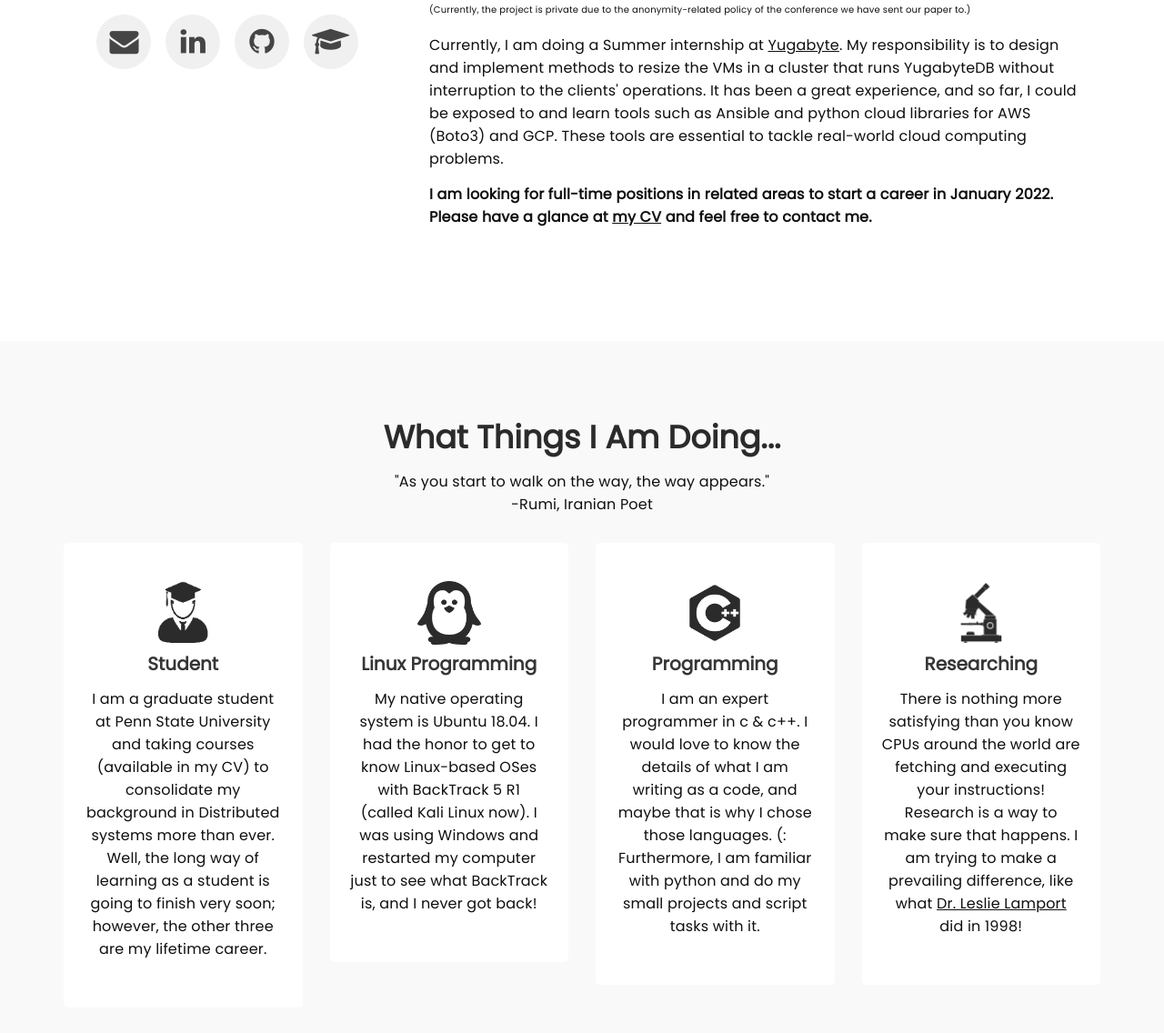
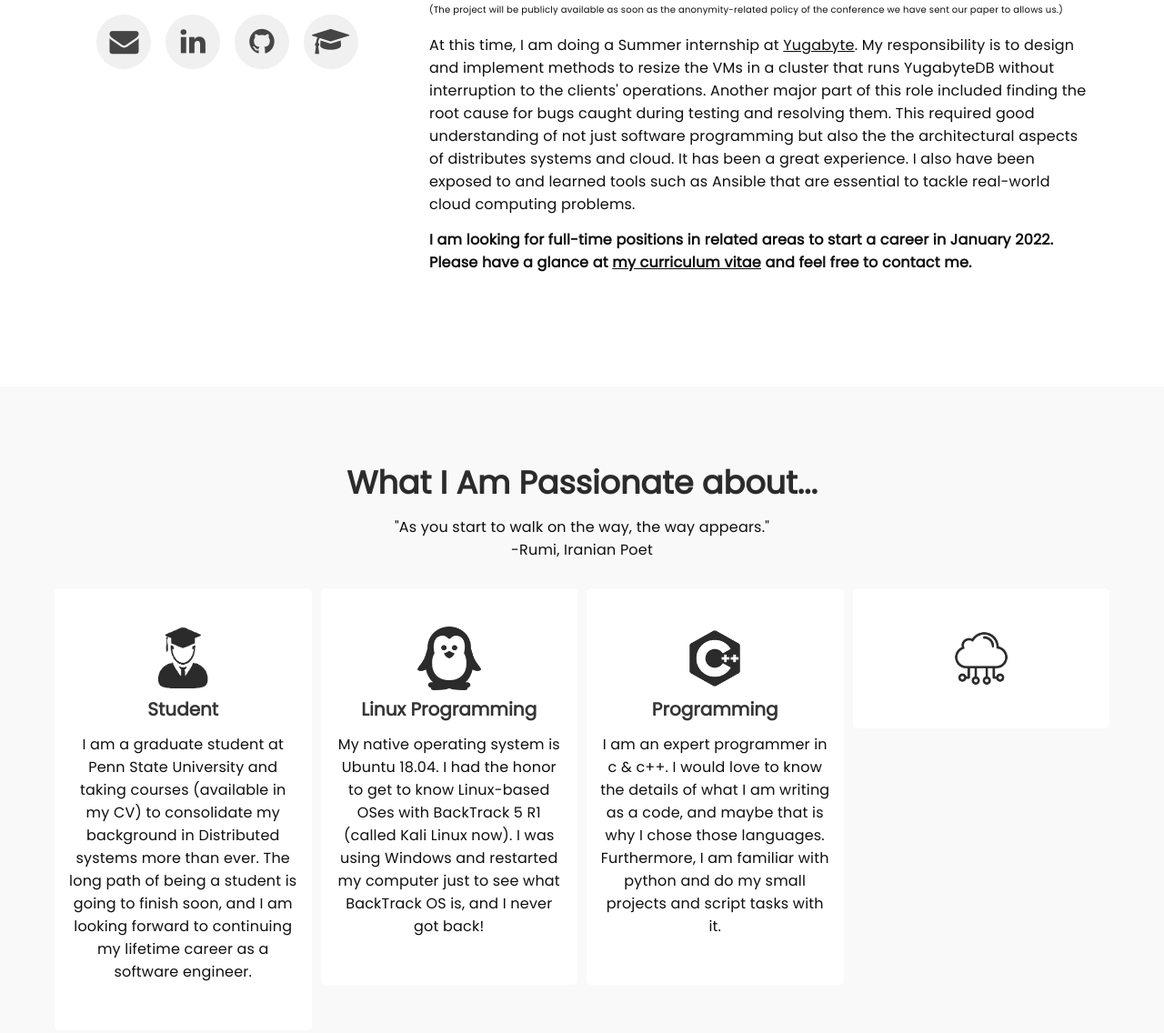
Before and after one commit to shahrooz1997/shahrooz1997.github.io, a plain HTML site: page index.html in a window 1280 px wide. Shown: the part 1266-2402 px from the top of the page at 91% size. Drawn offline with Linux system fonts and the light colour scheme; a script that the page names is missing.

Commit message:
Big update

```diff
--- a/css/shahrooz.css
+++ b/css/shahrooz.css
@@ -40,11 +40,26 @@
 	background-size: cover;
 }
 
+
 .service-thumb:hover .researching {
 	background-image: url("../images/researching2.png");
 	background-size: cover;
 }
 
+.cloudcomp {
+	-webkit-transition: background-image 0.4s ease;
+	transition: background-image 0.4s ease;
+	margin: 0 auto;
+	background-image: url("../images/cloudcomp.png");
+	width: 70px;
+	height: 70px;
+	background-size: cover;
+}
+
+.service-thumb:hover .cloudcomp {
+	background-image: url("../images/cloudcomp2.png");
+	background-size: cover;
+}
 
 .student {
 	-webkit-transition: background-image 0.4s ease;
--- a/css/tooplate-style.css
+++ b/css/tooplate-style.css
@@ -245,7 +245,7 @@ a:hover, a:active, a:focus {
 .service-thumb {
   background: #ffffff;
   border-radius: 5px;
-  padding: 42px 22px;
+  padding: 42px 15px;
   cursor: crosshair;
   position: relative;
   top: 0;
@@ -453,6 +453,11 @@ footer p {
   top: -5px;
 }
 
+.sh-custom {
+  padding-right: 5px;
+  padding-left: 5px;
+}
+
 
 
 /*---------------------------------------
--- a/index.html
+++ b/index.html
@@ -155,11 +155,11 @@
                               <p>I am a second-year MS student at the <a href="https://www.eecs.psu.edu/"><font color="0f0f0f"><u>Electrical Engineering And Computer Science Department</u></font></a> at <a href="https://www.psu.edu/"><font color="0f0f0f"><u>Pennsylvania State University</u></font></a>. I am working under the supervision of <a href="http://www.cse.psu.edu/~buu1/"><font color="0f0f0f"><u>Professor Bhuvan Urgaonkar</u></font></a> and <a href="http://www.ee.psu.edu/viveck/"><font color="0f0f0f"><u>Professor Viveck Cadambe</u></font></a>.</p>
                               <!-- <p>My research interests are Distributed systems, Storage systems, Computer systems, and Computer architecture.</p> -->
                               <p>I have been working on cost-efficient geo-distributed storage systems leveraging both replication and erasure coding. My colleagues and I developed an optimization framework to pick the near-optimal configuration for deploying a linearizable key-value store. We also created a linearizable key-value store using <a href="https://groups.csail.mit.edu/tds/papers/Attiya/TM-423.pdf"><font color="0f0f0f"><u>ABD</u></font></a> and <a href="https://arxiv.org/pdf/1407.4167.pdf"><font color="0f0f0f"><u>CAS</u></font></a> that periodically calls our optimizer to find the optimal configuration and change the objects' configuration to the optimal one while maintaining linearizability.<br>
-                              <font size="1">(Currently, the project is private due to the anonymity-related policy of the conference we have sent our paper to.)</font></p>
+                              <font size="1">(The project will be publicly available as soon as the anonymity-related policy of the conference we have sent our paper to allows us.)</font></p>
 
-                              <p>Currently, I am doing a Summer internship at <a href="https://www.yugabyte.com/"><font color="0f0f0f"><u>Yugabyte</u></font></a>. My responsibility is to design and implement methods to resize the VMs in a cluster that runs YugabyteDB without interruption to the clients' operations. It has been a great experience, and so far, I could be exposed to and learn tools such as Ansible and python cloud libraries for AWS (Boto3) and GCP. These tools are essential to tackle real-world cloud computing problems.</p>
+                              <p>At this time, I am doing a Summer internship at <a href="https://www.yugabyte.com/"><font color="0f0f0f"><u>Yugabyte</u></font></a>. My responsibility is to design and implement methods to resize the VMs in a cluster that runs YugabyteDB without interruption to the clients' operations. Another major part of this role included finding the root cause for bugs caught during testing and resolving them. This required good understanding of not just software programming but also the the architectural aspects of distributes systems and cloud. It has been a great experience. I also have been exposed to and learned tools such as Ansible that are essential to tackle real-world cloud computing problems.</p>
 
-                              <p><b>I am looking for full-time positions in related areas to start a career in January 2022. Please have a glance at <a href="./Hamidreza_CV.pdf" target="_blank" rel="noopener noreferrer"><font color="0f0f0f"><u>my CV</u></font></a> and feel free to contact me.</b></p>
+                              <p><b>I am looking for full-time positions in related areas to start a career in January 2022. Please have a glance at <a href="./Hamidreza_CV.pdf" target="_blank" rel="noopener noreferrer"><font color="0f0f0f"><u>my curriculum vitae</u></font></a> and feel free to contact me.</b></p>
 
 
                               <!-- <p>I am also known by my nickname, Shahrooz.</p>
@@ -182,29 +182,29 @@
 
                <div class="wow fadeInUp section-title" data-wow-delay="0.2s">
                     <!-- SECTION TITLE -->
-                    <h2>What Things I Am Doing...</h2>
+                    <h2>What I Am Passionate about...</h2>
                     <p>"As you start to walk on the way, the way appears."
                     <br>-Rumi, Iranian Poet</p>
                </div>
 
 
-               <div class="col-md-3 col-sm-6 wow fadeInUp" data-wow-delay="0.35s">
+               <div class="col-md-3 col-sm-6 wow fadeInUp sh-custom" data-wow-delay="0.35s">
                     <div class="service-thumb">
                          <!-- <i class="fa fa-clone"></i> -->
                          <!-- <img src="images/student.png" width="70px"> -->
                          <div class="student"></div>
                          <h4>Student</h4>
-                         <p>I am a graduate student at Penn State University and taking courses (available in my CV) to consolidate my background in Distributed systems more than ever. Well, the long way of learning as a student is going to finish very soon; however, the other three are my lifetime career.</p>
+                         <p>I am a graduate student at Penn State University and taking courses (available in my CV) to consolidate my background in Distributed systems more than ever. The long path of being a student is going to finish soon, and I am looking forward to continuing my lifetime career as a software engineer.</p>
                     </div>
                </div>
 
-               <div class="col-md-3 col-sm-6 wow fadeInUp" data-wow-delay="0.35s">
+               <div class="col-md-3 col-sm-6 wow fadeInUp sh-custom" data-wow-delay="0.35s">
                     <div class="service-thumb">
                          <!-- <i class="fa fa-clone"></i> -->
                          <!-- <img src="images/linux.png" width="70px"> -->
                          <div class="linux"></div>
                          <h4>Linux Programming</h4>
-                         <p>My native operating system is Ubuntu 18.04. I had the honor to get to know Linux-based OSes with BackTrack 5 R1 (called Kali Linux now). I was using Windows and restarted my computer just to see what BackTrack is, and I never got back!</p>
+                         <p>My native operating system is Ubuntu 18.04. I had the honor to get to know Linux-based OSes with BackTrack 5 R1 (called Kali Linux now). I was using Windows and restarted my computer just to see what BackTrack OS is, and I never got back!</p>
                     </div>
                </div>
 
@@ -216,23 +216,22 @@
                     </div>
                </div> -->
 
-               <div class="col-md-3 col-sm-6 wow fadeInUp" data-wow-delay="0.6s">
+               <div class="col-md-3 col-sm-6 wow fadeInUp sh-custom" data-wow-delay="0.6s">
                     <div class="service-thumb">
                          <!-- <i class="fa fa-programming"></i> -->
                          <!-- <img id="programming" src="images/programming.png" width="70px"> -->
                          <div class="programming"></div>
                          <h4>Programming</h4>
-                         <p>I am an expert programmer in c &amp c++. I would love to know the details of what I am writing as a code, and maybe that is why I chose those languages. (: Furthermore, I am familiar with python and do my small projects and script tasks with it.</p>
+                         <p>I am an expert programmer in c &amp c++. I would love to know the details of what I am writing as a code, and maybe that is why I chose those languages. Furthermore, I am familiar with python and do my small projects and script tasks with it.</p>
                     </div>
                </div>
 
-               <div class="col-md-3 col-sm-6 wow fadeInUp" data-wow-delay="0.8s">
+               <div class="col-md-3 col-sm-6 wow fadeInUp sh-custom" data-wow-delay="0.8s">
                     <div class="service-thumb">
                          <!-- <i class="fa fa-lightbulb-o"></i> -->
                          <!-- <img src="images/researching.ico" width="70px"> -->
-                         <div class="researching"></div>
-                         <h4>Researching</h4>
-                         <p>There is nothing more satisfying than you know CPUs around the world are fetching and executing your instructions! Research is a way to make sure that happens. I am trying to make a prevailing difference, like what <a href="http://www.lamport.org/"><u>Dr. Leslie Lamport</u></font></a> did in 1998!</p>
+                         <div class="cloudcomp"></div>
+
                     </div>
                </div>
 
```
Also changed, not shown: images/cloudcomp.png (added), images/cloudcomp2.png (added), 1 other file.
